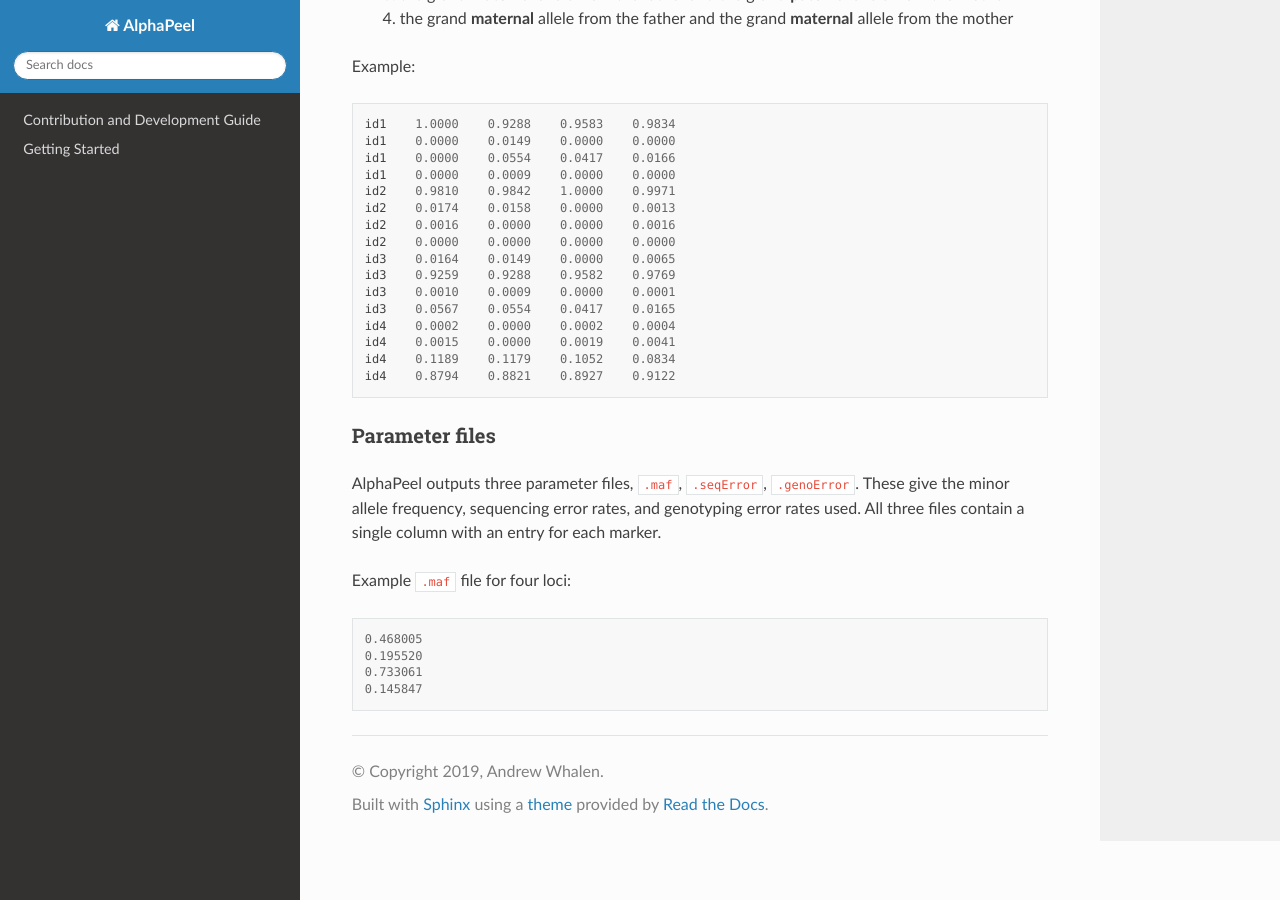
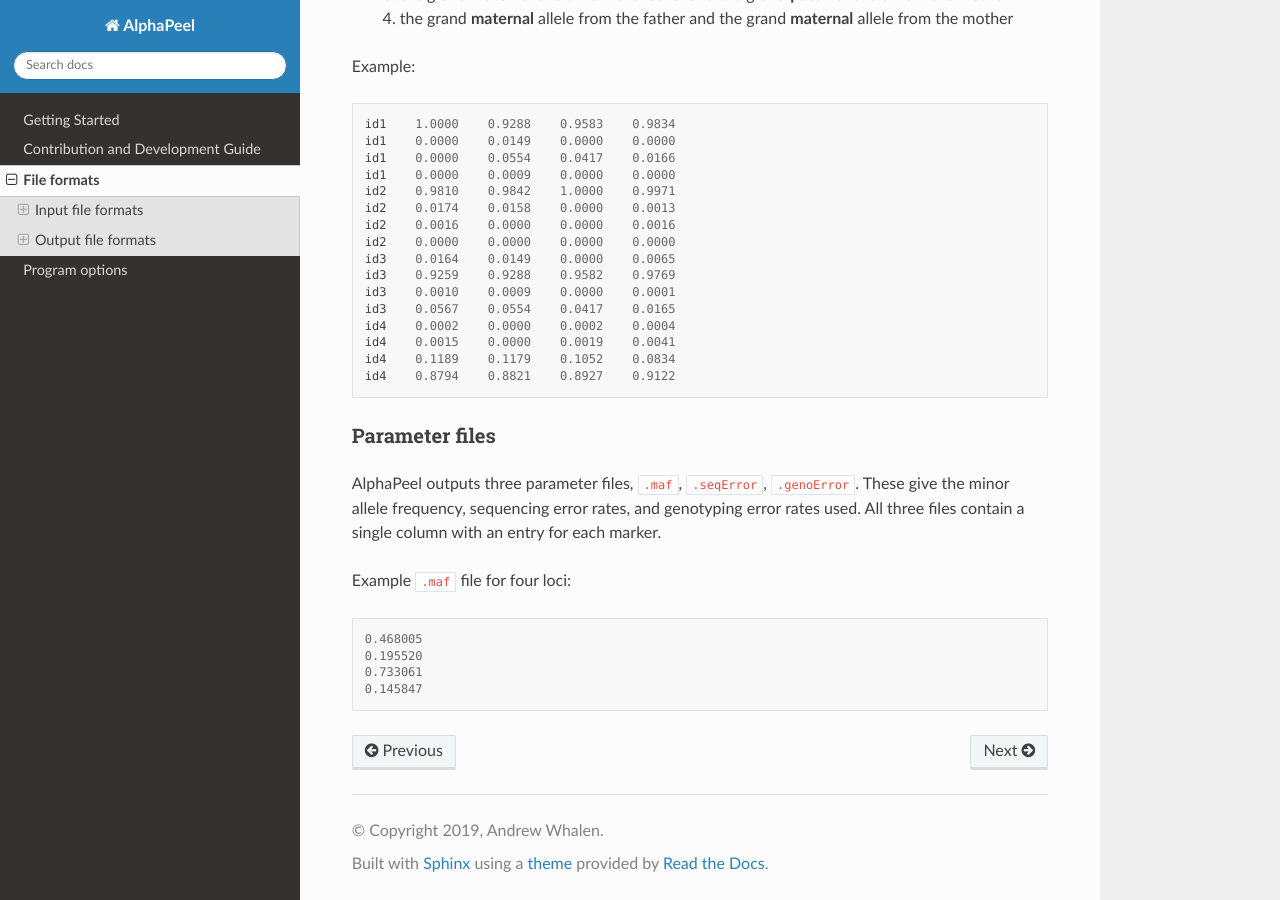
Before and after one commit to AlphaGenes/AlphaPeel, a Sphinx documentation site: the page built from docs/source/Usage/file_formats.rst, in a window 1280 px wide and 900 px high, scrolled down 3170 px. Built offline with Sphinx 7.4.7 and the Read the Docs theme 2.0.0, drawn with Linux system fonts in a browser that asks for light colours; pages that are not in the unit, such as notebooks, are missing from menus.

Commit message:
Update TOC

```diff
--- a/docs/source/index.rst
+++ b/docs/source/index.rst
@@ -10,9 +10,10 @@ AlphaPeel
 
 .. toctree::
 
+   get_started
    contribute
-   get_started
-   Usage
+   Usage/file_formats
+   Usage/program_options
 
 .. highlight:: none
 
```
